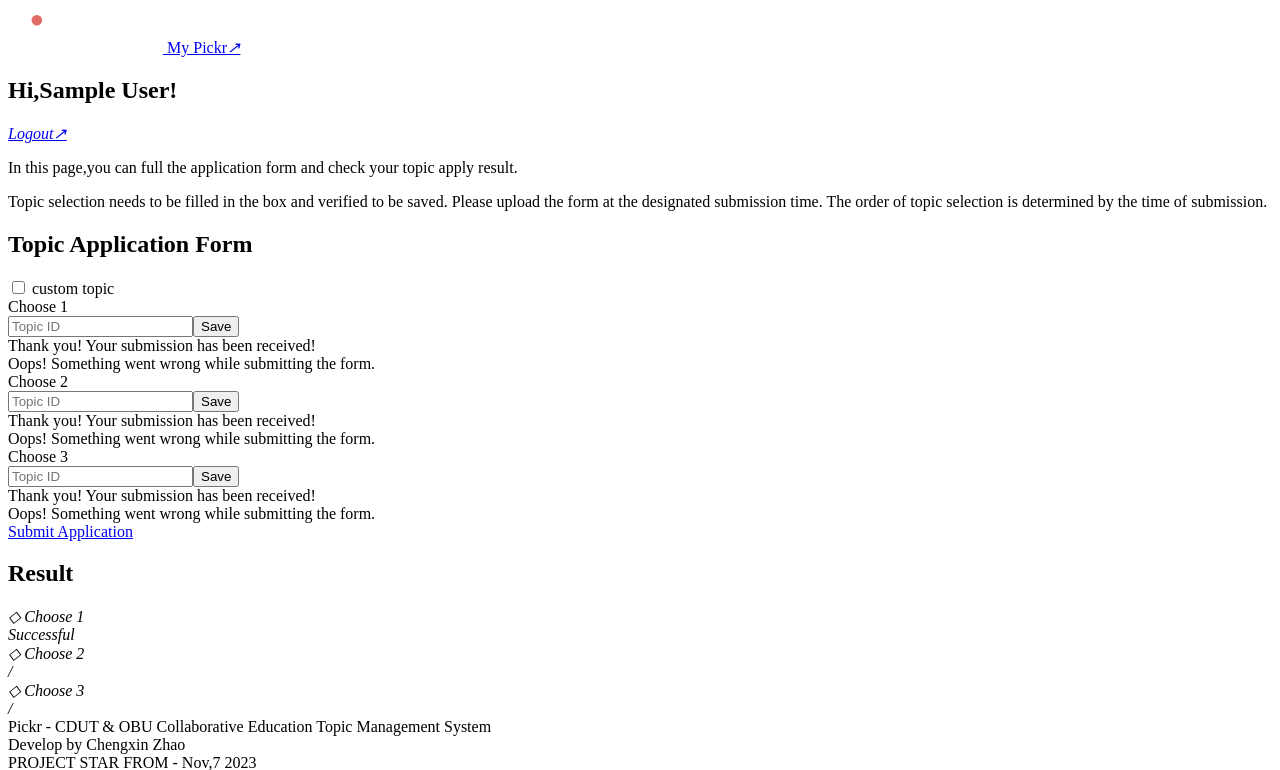
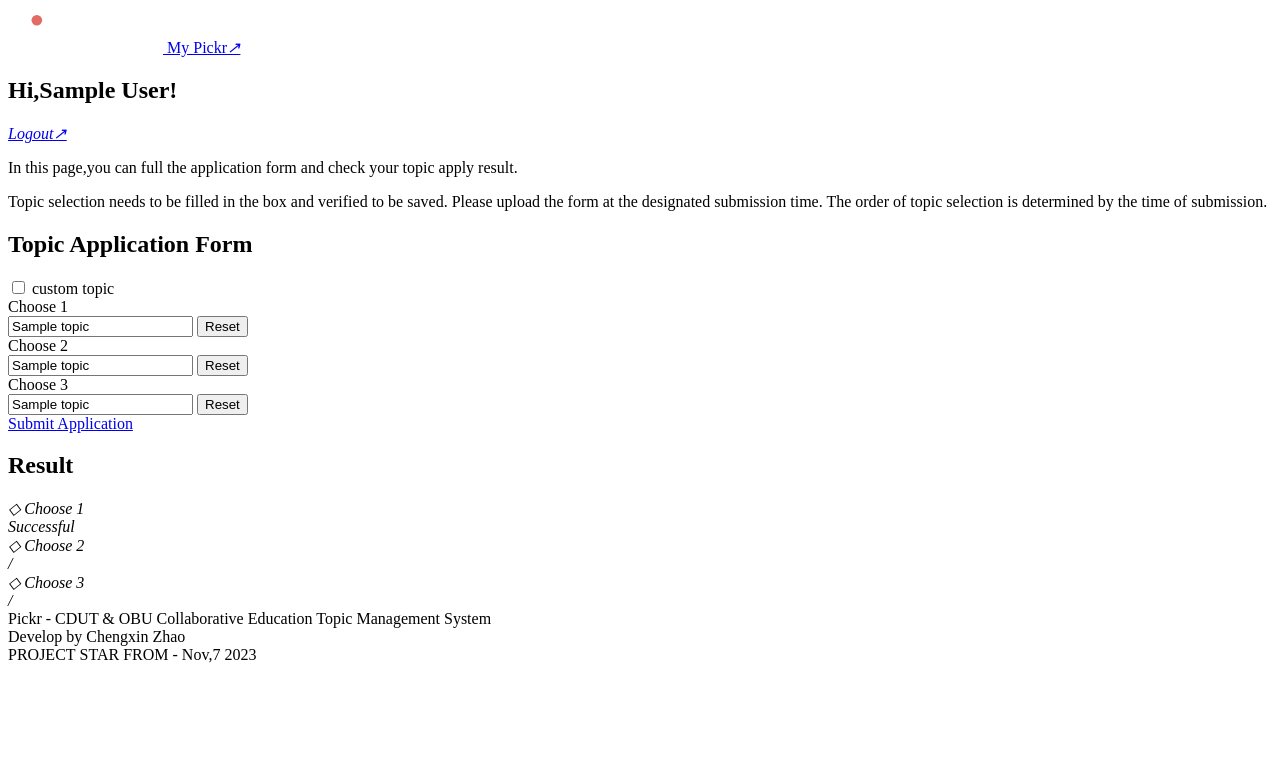
Before and after one commit to Pickr-Team/Pickr, a Flask app: page /student in a window 1280 px wide. Shown: the top 770 px of the page. Run offline with Flask 3, Linux system fonts and the light colour scheme; the visitor is signed in with stand-in values (Sample User, id 1); tables that the repository leaves empty hold one stand-in row (values such as "Sample post"); some libraries are stand-ins or nearby versions.

Commit message:
v0.5.5
- finished the choose function(exist topic)

```diff
--- a/app.py
+++ b/app.py
@@ -1,3 +1,4 @@
+import re
 import secrets
 from flask import Flask, render_template, session, request, redirect, url_for
 from models.db_instance import db
@@ -44,7 +45,7 @@ def homepage():
 def my_pickr():
     if 'user_name' and 'user_type' in session:
         if session['user_type'] == 'student':
-            return render_template('student.html', name=session['user_name'])
+            return redirect(url_for('student'))
     else:
         return render_template('login.html')
 
@@ -104,6 +105,52 @@ def student():
                                types=types)
     else:
         return render_template('login.html')
+
+
+@app.route('/update_selection', methods=['POST'])
+def update_selection():
+    student_id = Student.get_id(english_name=session['user_name'])
+    topic_id = request.form.get('topic_id')
+    choice_number = int(request.form.get('choice_number'))
+    reset = request.form.get('reset') == 'true'
+
+    selection = Selection.get_by_student_id(student_id=student_id)
+    if not selection:
+        selection = Selection(student_id=student_id)
+        selection.add()
+
+    if reset:
+        if choice_number == 1:
+            selection.first_topic_id = None
+        elif choice_number == 2:
+            selection.second_topic_id = None
+        elif choice_number == 3:
+            selection.third_topic_id = None
+
+        db.session.commit()
+        return json.dumps({'success': True, 'reset': True})
+
+    match = re.search(r'\d+', topic_id)
+    formatted_topic_id = int(match.group())
+
+    if formatted_topic_id in [selection.first_topic_id, selection.second_topic_id, selection.third_topic_id]:
+        return json.dumps({'success': False, 'error': 'You have already selected this topic'})
+
+    topic = Topic.get_by_id(id=formatted_topic_id)
+
+    if topic:
+        if match:
+            if choice_number == 1:
+                selection.first_topic_id = formatted_topic_id
+            elif choice_number == 2:
+                selection.second_topic_id = formatted_topic_id
+            elif choice_number == 3:
+                selection.third_topic_id = formatted_topic_id
+
+        db.session.commit()
+        return json.dumps({'success': True, 'topic_name': topic.name})
+    else:
+        return json.dumps({'success': False, 'error': 'Topic does not exist'})
 
 
 @app.route('/supervisor')
--- a/templates/login.html
+++ b/templates/login.html
@@ -12,8 +12,7 @@
 </head>
 <body class="body-2">
 <canvas id='c'></canvas>
-<div class="w-layout-blockcontainer container-4 w-container"><h1 class="second_title center accent">Welcome to
-    Pickr</h1>
+<div class="w-layout-blockcontainer container-4 w-container"><h1 class="second_title center accent">Welcome to Pickr</h1>
     <div class="_20px_height"></div>
     <div class="text-block center">The user name &amp; password is as same as your student website</div>
 
--- a/templates/student.html
+++ b/templates/student.html
@@ -70,112 +70,38 @@
         </div>
 
         <div id="inlimiteContainerDiv" class="w-layout-blockcontainer inlimite_container w-container">
+
             <div class="w-form">
                 <div class="text-block _10button_spac">Choose 1</div>
-                <form
-                        id="email-form"
-                        name="email-form"
-                        data-name="Email Form"
-                        method="get"
-                        class="student_submit_form"
-                        data-wf-page-id="654a454ff531ec936e227e00"
-                        data-wf-element-id="b2afc0c9-155e-196d-aa7c-a2b481cda2b8"
-                >
-                    <div class="w-layout-vflex">
-                        <div class="w-layout-hflex">
-                            <input
-                                    type="text"
-                                    class="text-field_topic w-input"
-                                    maxlength="256"
-                                    name="field-4"
-                                    data-name="Field 4"
-                                    placeholder="Topic ID"
-                                    id="field-4"
-                                    required=""
-                            /><input
-                                type="submit"
-                                value="Save"
-                                data-wait="Please wait..."
-                                class="submit-button w-button"
-                        />
-                        </div>
-                    </div>
+                <form id="choose1_form" method="POST" class="student_submit_form">
+                    <input type="hidden" name="choice_number" value="1"/>
+                    <input type="text" class="text-field_topic w-input" name="choose1" placeholder="Topic ID"
+                           required="required"/>
+                    <input type="submit" value="Save" data-wait="Please wait..." class="submit-button w-button"/>
                 </form>
-                <div class="w-form-done">
-                    <div>Thank you! Your submission has been received!</div>
-                </div>
-                <div class="w-form-fail">
-                    <div>Oops! Something went wrong while submitting the form.</div>
-                </div>
             </div>
+
             <div class="w-form">
                 <div class="text-block _10button_spac">Choose 2</div>
-                <form
-                        id="email-form"
-                        name="email-form"
-                        data-name="Email Form"
-                        method="get"
-                        class="student_submit_form"
-                        data-wf-page-id="654a454ff531ec936e227e00"
-                        data-wf-element-id="878530ec-fa74-8357-c279-333cf321cefd"
-                >
-                    <input
-                            type="text"
-                            class="text-field_topic w-input"
-                            maxlength="256"
-                            name="field-3"
-                            data-name="Field 3"
-                            placeholder="Topic ID"
-                            id="field-3"
-                            required=""
-                    /><input
-                        type="submit"
-                        value="Save"
-                        data-wait="Please wait..."
-                        class="submit-button w-button"
-                />
+                <form id="choose2_form" method="POST" class="student_submit_form">
+                    <input type="hidden" name="choice_number" value="2"/>
+                    <input type="text" class="text-field_topic w-input" name="choose2" placeholder="Topic ID"
+                           required="required"/>
+                    <input type="submit" value="Save" data-wait="Please wait..." class="submit-button w-button"/>
                 </form>
-                <div class="w-form-done">
-                    <div>Thank you! Your submission has been received!</div>
-                </div>
-                <div class="w-form-fail">
-                    <div>Oops! Something went wrong while submitting the form.</div>
-                </div>
             </div>
+
             <div class="w-form">
                 <div class="text-block _10button_spac">Choose 3</div>
-                <form
-                        id="email-form"
-                        name="email-form"
-                        data-name="Email Form"
-                        method="get"
-                        class="student_submit_form"
-                        data-wf-page-id="654a454ff531ec936e227e00"
-                        data-wf-element-id="89fef2cb-a2d6-d6b0-89ab-ba879d4ec705"
-                >
-                    <input
-                            type="text"
-                            class="text-field_topic w-input"
-                            maxlength="256"
-                            name="field-2"
-                            data-name="Field 2"
-                            placeholder="Topic ID"
-                            id="field-2"
-                            required=""
-                    /><input
-                        type="submit"
-                        value="Save"
-                        data-wait="Please wait..."
-                        class="submit-button w-button"
-                />
+                <form id="choose3_form" method="POST" class="student_submit_form">
+                    <input type="hidden" name="choice_number" value="3"/>
+                    <input type="text" class="text-field_topic w-input" name="choose3" placeholder="Topic ID"
+                           required="required"/>
+                    <input type="submit" value="Save" data-wait="Please wait..." class="submit-button w-button"/>
                 </form>
-                <div class="w-form-done">
-                    <div>Thank you! Your submission has been received!</div>
-                </div>
-                <div class="w-form-fail">
-                    <div>Oops! Something went wrong while submitting the form.</div>
-                </div>
             </div>
+
+
         </div>
 
         <a href="#" class="submit-button _20head_spacing w-button">Submit Application</a>
@@ -225,7 +151,6 @@
         {% endif %}
         <div class="_40px_height"></div>
     </section>
-
     <script>
         function toggleDivs() {
             var checkbox = document.getElementById('customTopicCheckbox');
@@ -243,6 +168,84 @@
 
         document.getElementById('customTopicCheckbox').addEventListener('change', toggleDivs);
         document.addEventListener('DOMContentLoaded', toggleDivs);
+
+        function refreshPageContent() {
+            $('#inlimiteContainerDiv').load('/student #inlimiteContainerDiv');
+        }
+
+        $(document).ready(function () {
+            if ('{{ selection.first_topic_name }}') {
+                $('#choose1_form .text-field_topic').val('{{ selection.first_topic_name }}');
+                $('#choose1_form .submit-button').val('Reset');
+            }
+            if ('{{ selection.second_topic_name }}') {
+                $('#choose2_form .text-field_topic').val('{{ selection.second_topic_name }}');
+                $('#choose2_form .submit-button').val('Reset');
+            }
+            if ('{{ selection.third_topic_name }}') {
+                $('#choose3_form .text-field_topic').val('{{ selection.third_topic_name }}');
+                $('#choose3_form .submit-button').val('Reset');
+            }
+
+            // submit application
+            $('.student_submit_form').submit(function (e) {
+                e.preventDefault();
+                var formId = $(this).attr('id');
+                var choiceNumber = formId.replace('choose', '').replace('_form', '');
+                var topicId = $(this).find('.text-field_topic').val();
+                var isReset = $(this).find('.submit-button').val() === 'Reset';
+
+                // if reset
+                if (isReset) {
+                    resetSelection(formId, choiceNumber);
+                    return;
+                }
+
+                // submit
+                $.ajax({
+                    url: '/update_selection',
+                    method: 'POST',
+                    data: {topic_id: topicId, choice_number: choiceNumber},
+                    success: function (response) {
+                        console.log(response)
+                        var data = JSON.parse(response);
+                        if (data.success) {
+                            console.log('success')
+                            if (data.reset) {
+                                $('#' + formId + ' .text-field_topic').val('');
+                                $('#' + formId + ' .submit-button').val('Save');
+                                location.reload();
+                            } else {
+                                $('#' + formId + ' .text-field_topic').val(response.topic_name);
+                                $('#' + formId + ' .submit-button').val('Reset');
+                                location.reload();
+                            }
+                        }
+                        else {
+                           alert(data.error)
+                        }
+                    }
+                });
+            });
+
+            // reset selection
+            function resetSelection(formId, choiceNumber) {
+                $.ajax({
+                    url: '/update_selection',
+                    method: 'POST',
+                    data: {choice_number: choiceNumber, reset: 'true'},
+                    success: function (response) {
+                        var data = JSON.parse(response);
+                        if (data.success) {
+                            $('#' + formId + ' .text-field_topic').val('');
+                            $('#' + formId + ' .submit-button').val('Save');
+                        }
+                        location.reload();
+                    }
+                });
+            }
+        });
+
     </script>
     </body>
 {% endblock %}
```
Also changed, not shown: models/selection.py (+23 -0 lines), models/topic.py (+16 -0 lines).
